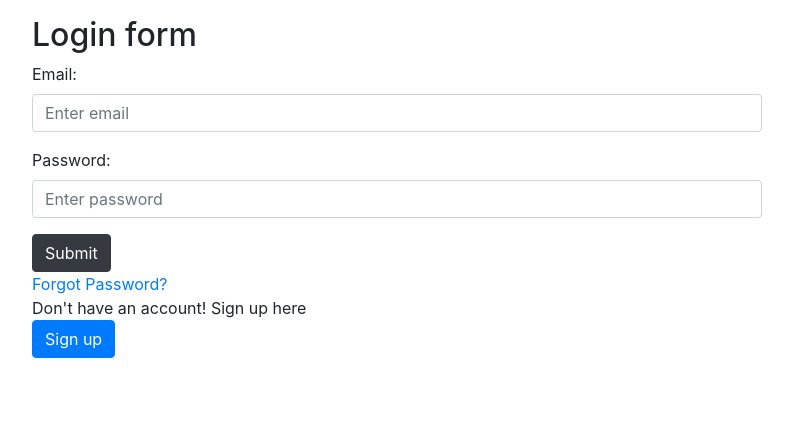
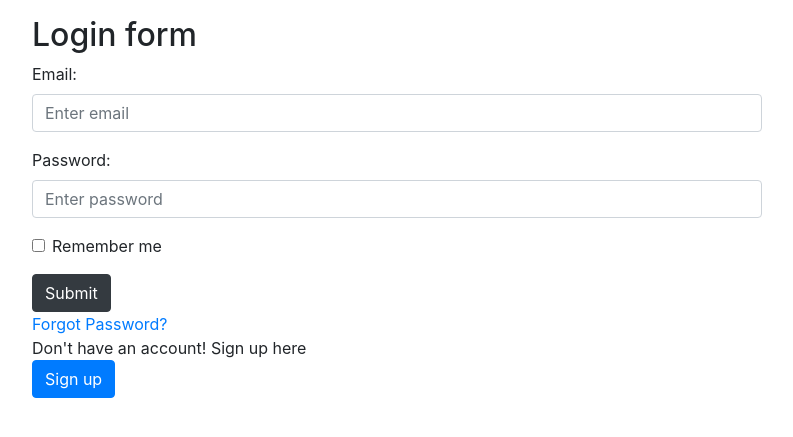
Before and after one commit to Soumyashree6002/Authentication_System, a Flask app: page /login in a window 1280 px wide. Shown: the top 437 px of the page, without its empty margins (243-1036 px from the left). Run offline with Flask 3, Linux system fonts and the light colour scheme.

Commit message:
Added remember me feature

```diff
--- a/app.py
+++ b/app.py
@@ -2,9 +2,11 @@ from flask import Flask, request, render_template, redirect, session, flash
 from flask_sqlalchemy import SQLAlchemy
 import bcrypt
 import string
+from datetime import timedelta
 
 app = Flask(__name__)
 app.config['SQLALCHEMY_DATABASE_URI'] = 'sqlite:///database.db'
+app.config['PERMANENT_SESSION_LIFETIME'] = timedelta(days=7)  # Extends session for a week
 db = SQLAlchemy(app)
 app.secret_key = 'it_is_secret'
 
@@ -12,7 +14,7 @@ class User(db.Model):
     id = db.Column(db.Integer, primary_key = True)
     name = db.Column(db.String(100), nullable = False)
     ph_number = db.Column(db.String(15), nullable=False, unique=True)
-    email = db.Column(db.String(100), nullable = False)
+    email = db.Column(db.String(100), nullable = False, unique= True)
     password = db.Column(db.String(100))
 
     def __init__(self, email, password, name, ph_number):
@@ -34,6 +36,9 @@ def index():
 
 @app.route('/register', methods= ['GET', 'POST'])
 def register():
+    if 'email' in session:
+        return redirect('/dashboard')
+
     if request.method == 'POST':
         name = request.form['name']
         email = request.form.get('email')
@@ -71,14 +76,19 @@ def register():
 
 @app.route('/login', methods= ['GET', 'POST'])
 def login():
+    if 'email' in session:
+        return redirect('/dashboard')
+
     if request.method == 'POST':
         email = request.form.get('email')
         password = request.form['password']
+        remember_me = request.form.get('remember')
 
         user = User.query.filter_by(email=email).first()
 
         if user and user.check_password(password):
             session['email'] = user.email
+            session.permanent = True if bool(remember_me) else False
             return redirect('/dashboard')
         else:
             return render_template('login.html', error = 'Invalid email or password entered!')
--- a/templates/login.html
+++ b/templates/login.html
@@ -34,6 +34,11 @@
                         <label for="pwd">Password:</label>
                         <input type="password" class="form-control" id="pwd" placeholder="Enter password" name="password">
                     </div>
+                    <div class="form-group form-check">
+                        <label class="form-check-label">
+                          <input class="form-check-input" type="checkbox" name="remember"> Remember me
+                        </label>
+                    </div>
                     <button type="submit" class="btn btn-dark">Submit</button>
                     <div><a href="/confirm">Forgot Password?</a></div>
                     <div>Don't have an account! Sign up here</div>
```
